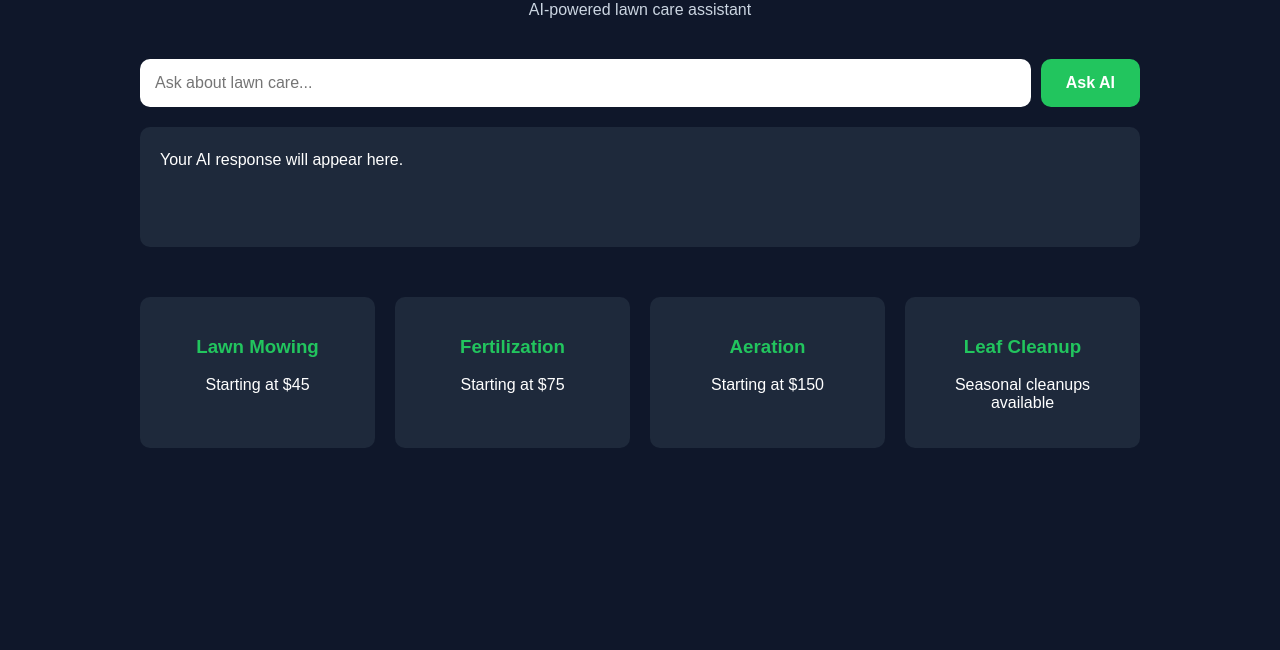
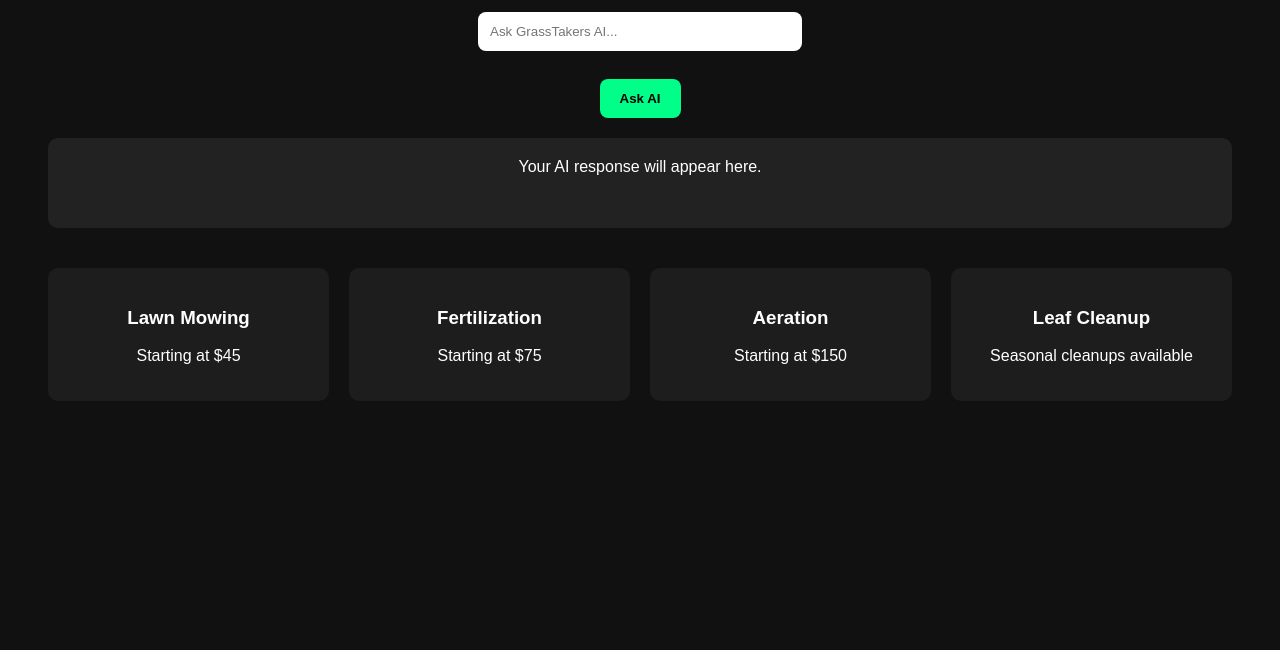
Before and after one commit to 315grasstakers-alt/grasstakers-ai, a plain HTML site: page frontend/index.html in a window 1280 px wide. Shown: the part 150-800 px from the top of the page. Drawn offline with Linux system fonts and the light colour scheme.

Commit message:
Fixed full frontend

```diff
--- a/frontend/index.html
+++ b/frontend/index.html
@@ -15,145 +15,54 @@
   <style>
 
     body {
-
-      margin: 0;
-      padding: 0;
-
-      background: #0f172a;
-
+      font-family: Arial;
+      background: #111;
       color: white;
-
-      font-family: Arial, sans-serif;
-
-    }
-
-    .container {
-
-      max-width: 1000px;
-
-      margin: auto;
-
-      padding: 40px 20px;
-
+      padding: 40px;
+      text-align: center;
     }
 
     h1 {
-
-      text-align: center;
-
-      color: #22c55e;
-
-      font-size: 52px;
-
-      margin-bottom: 10px;
-
-    }
-
-    .subtitle {
-
-      text-align: center;
-
-      color: #cbd5e1;
-
-      margin-bottom: 40px;
-
-    }
-
-    .chat-box {
-
-      display: flex;
-
-      gap: 10px;
-
-      margin-bottom: 20px;
-
+      color: #00ff88;
     }
 
     input {
-
-      flex: 1;
-
-      padding: 15px;
-
-      border-radius: 10px;
-
+      width: 300px;
+      padding: 12px;
       border: none;
-
-      font-size: 16px;
-
+      border-radius: 8px;
+      margin-bottom: 10px;
     }
 
     button {
-
-      padding: 15px 25px;
-
-      background: #22c55e;
-
-      color: white;
-
+      padding: 12px 20px;
       border: none;
-
-      border-radius: 10px;
-
+      border-radius: 8px;
+      background: #00ff88;
+      color: black;
+      font-weight: bold;
       cursor: pointer;
-
-      font-size: 16px;
-
-      font-weight: bold;
-
-    }
-
-    button:hover {
-
-      background: #16a34a;
-
     }
 
     .response {
-
-      background: #1e293b;
-
+      margin-top: 20px;
       padding: 20px;
-
+      background: #222;
       border-radius: 10px;
-
-      min-height: 80px;
-
-      line-height: 1.6;
-
-      margin-bottom: 50px;
-
+      min-height: 50px;
     }
 
     .services {
-
+      margin-top: 40px;
       display: grid;
-
-      grid-template-columns: repeat(
-        auto-fit,
-        minmax(220px, 1fr)
-      );
-
+      grid-template-columns: repeat(auto-fit, minmax(200px, 1fr));
       gap: 20px;
-
     }
 
     .card {
-
-      background: #1e293b;
-
+      background: #1d1d1d;
       padding: 20px;
-
       border-radius: 10px;
-
-      text-align: center;
-
-    }
-
-    .card h3 {
-
-      color: #22c55e;
-
     }
 
   </style>
@@ -162,27 +71,21 @@
 
 <body>
 
-  <div class="container">
-
   <h1>GrassTakers AI</h1>
 
-    <p class="subtitle">
-      AI-powered lawn care assistant
-    </p>
-
-    <div class="chat-box">
+  <p>AI-powered lawn care assistant</p>
 
   <input
     type="text"
     id="message"
-        placeholder="Ask about lawn care..."
+    placeholder="Ask GrassTakers AI..."
   />
+
+  <br><br>
 
   <button onclick="askAI()">
     Ask AI
   </button>
-
-    </div>
 
   <div
     class="response"
@@ -194,37 +97,23 @@
   <div class="services">
 
     <div class="card">
-
       <h3>Lawn Mowing</h3>
-
       <p>Starting at $45</p>
-
     </div>
 
     <div class="card">
-
       <h3>Fertilization</h3>
-
       <p>Starting at $75</p>
-
     </div>
 
     <div class="card">
-
       <h3>Aeration</h3>
-
       <p>Starting at $150</p>
-
     </div>
 
     <div class="card">
-
       <h3>Leaf Cleanup</h3>
-
       <p>Seasonal cleanups available</p>
-
-      </div>
-
     </div>
 
   </div>
@@ -241,20 +130,21 @@
 
       if (!message) {
 
-        alert('Please enter a message');
+        responseBox.innerText =
+          'Please enter a message';
 
         return;
-
       }
 
-      responseBox.innerHTML =
-        'Thinking...';
+      responseBox.innerText =
+        'Loading...';
 
       try {
 
         const response = await fetch(
           'https://grasstakers-ai.onrender.com/api/chat',
           {
+
             method: 'POST',
 
             headers: {
@@ -268,18 +158,20 @@
           }
         );
 
-        const data =
-          await response.json();
+        const data = await response.json();
 
-        responseBox.innerHTML =
+        console.log(data);
+
+        responseBox.innerText =
           data.reply ||
+          data.error ||
           'No response returned';
 
       } catch (error) {
 
         console.log(error);
 
-        responseBox.innerHTML =
+        responseBox.innerText =
           'Server connection failed';
 
       }
@@ -289,5 +181,4 @@
   </script>
 
 </body>
-
 </html>
```
Also changed, not shown: frontend/app.js (+10 -100 lines). Lines whose indentation alone changed are shown as unchanged.
